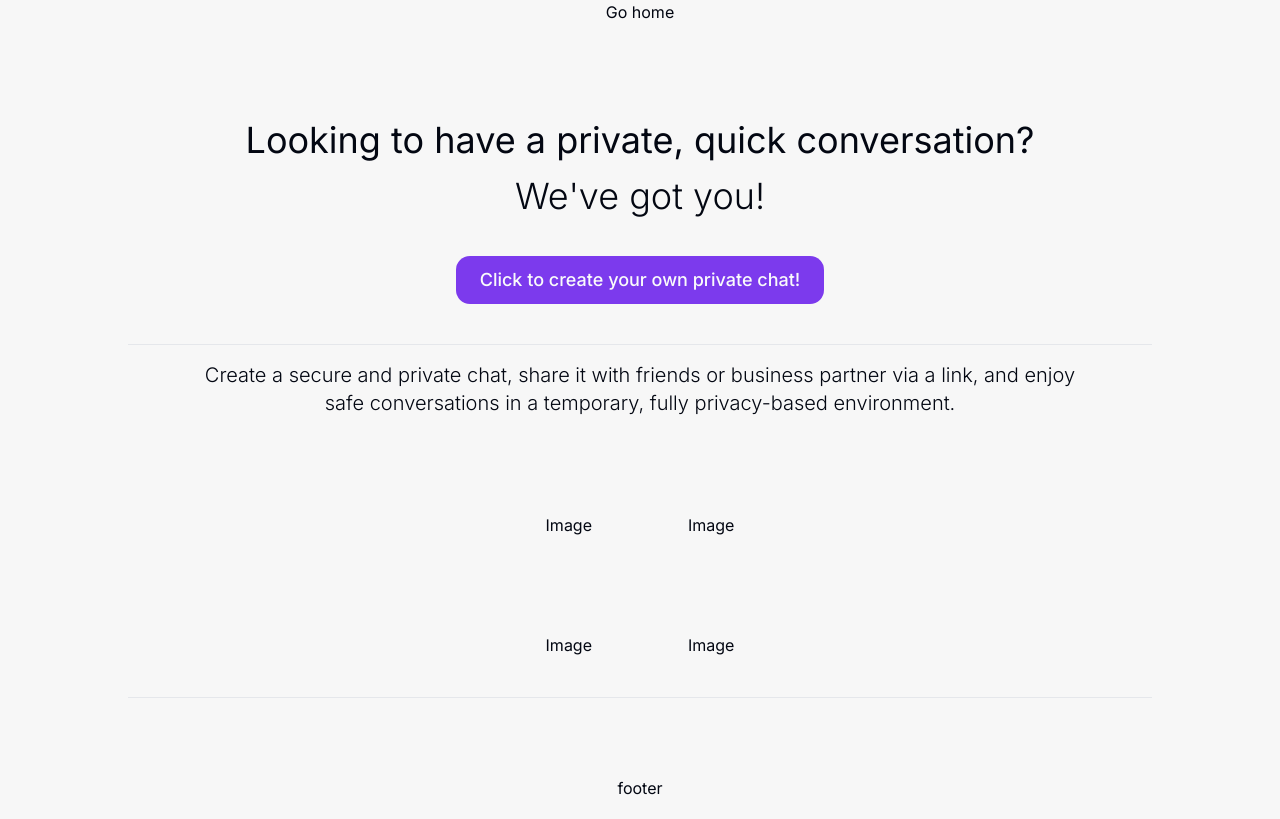
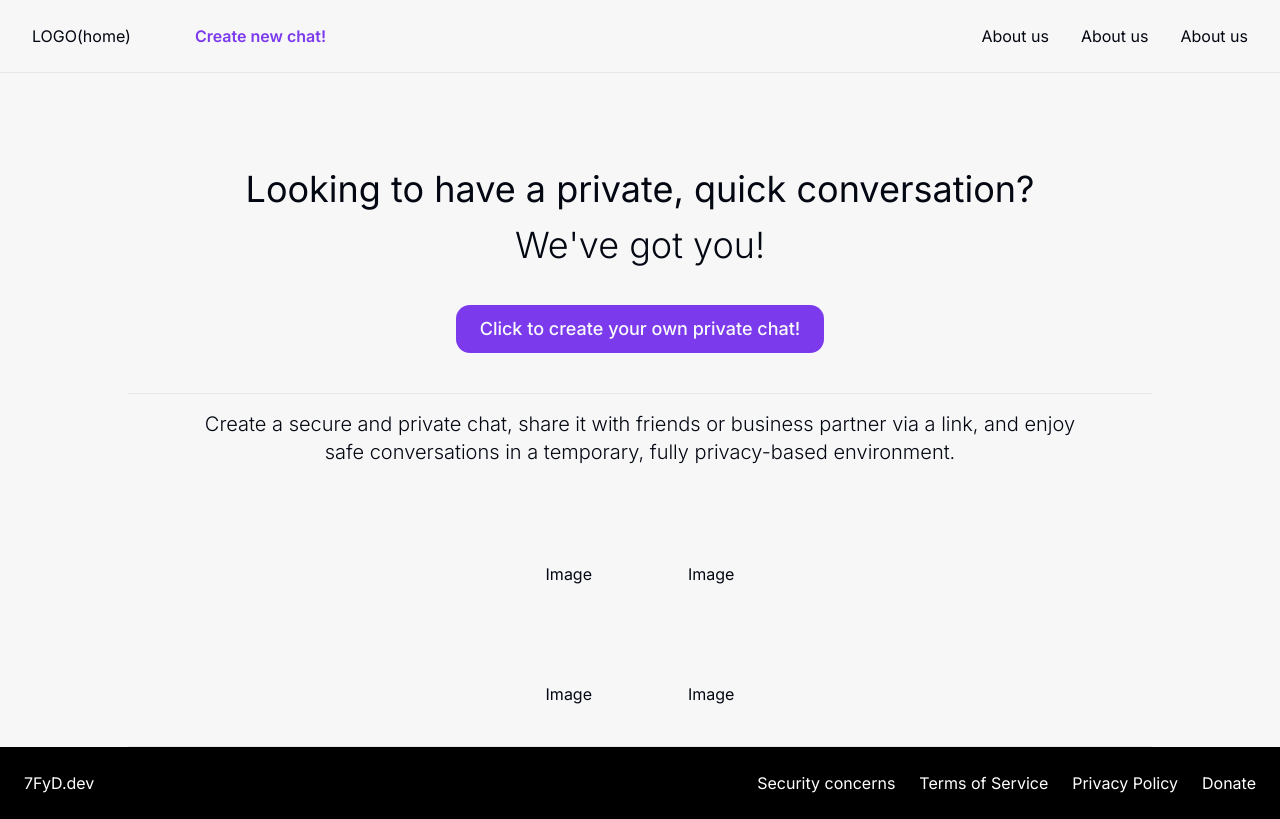
Before and after one commit to 7FyD/privacy-chat, a Next.js app: page / in a window 1280 px wide. Built offline with nearby package versions, Linux system fonts and the light colour scheme.

Commit message:
style: create proper header and footer components

```diff
--- /dev/null
+++ b/app/components/Footer/index.tsx
@@ -0,0 +1,21 @@
+import Link from "next/link";
+
+const Footer = () => {
+  return (
+    <div className="w-full bg-black">
+      <div className="container flex flex-col md:!flex-row justify-between items-center text-white p-6 text-center md:text-start gap-2">
+        <Link href="https://7fyd.dev" target="_blank" rel="noopener noreferrer">
+          7FyD.dev
+        </Link>
+        <div className="flex flex-col md:!flex-row gap-2 md:gap-6">
+          <p>Security concerns</p>
+          <p>Terms of Service</p>
+          <p>Privacy Policy</p>
+          <p>Donate</p>
+        </div>
+      </div>
+    </div>
+  );
+};
+
+export default Footer;
--- a/app/components/Header/index.tsx
+++ b/app/components/Header/index.tsx
@@ -1,10 +1,23 @@
 import Link from "next/link";
+import { Separator } from "../ui/separator";
 
 const Header = () => {
   return (
-    <Link href="/" className="text-center">
-      Go home
-    </Link>
+    <div className="w-full border-b-[1.5px]">
+      <div className="container hidden sm:flex justify-between py-6">
+        <div className="flex justify-start gap-16 items-center">
+          <Link href="/">LOGO(home)</Link>
+          <Link href="/chat" className="text-primary font-semibold">
+            Create new chat!
+          </Link>
+        </div>
+        <div className="flex justify-start gap-8 items-center">
+          <Link href="/">About us</Link>
+          <Link href="/">About us</Link>
+          <Link href="/">About us</Link>
+        </div>
+      </div>
+    </div>
   );
 };
 
--- a/app/layout.tsx
+++ b/app/layout.tsx
@@ -2,6 +2,7 @@ import type { Metadata } from "next";
 import { Inter } from "next/font/google";
 import "./globals.css";
 import Header from "./components/Header";
+import Footer from "./components/Footer";
 
 const inter = Inter({ subsets: ["latin"] });
 
@@ -23,7 +24,9 @@ export default function RootLayout({
           <Header />
         </header>
         <main className="mb-auto">{children}</main>
-        <footer className="text-center">footer</footer>
+        <footer>
+          <Footer />
+        </footer>
       </body>
     </html>
   );
```
